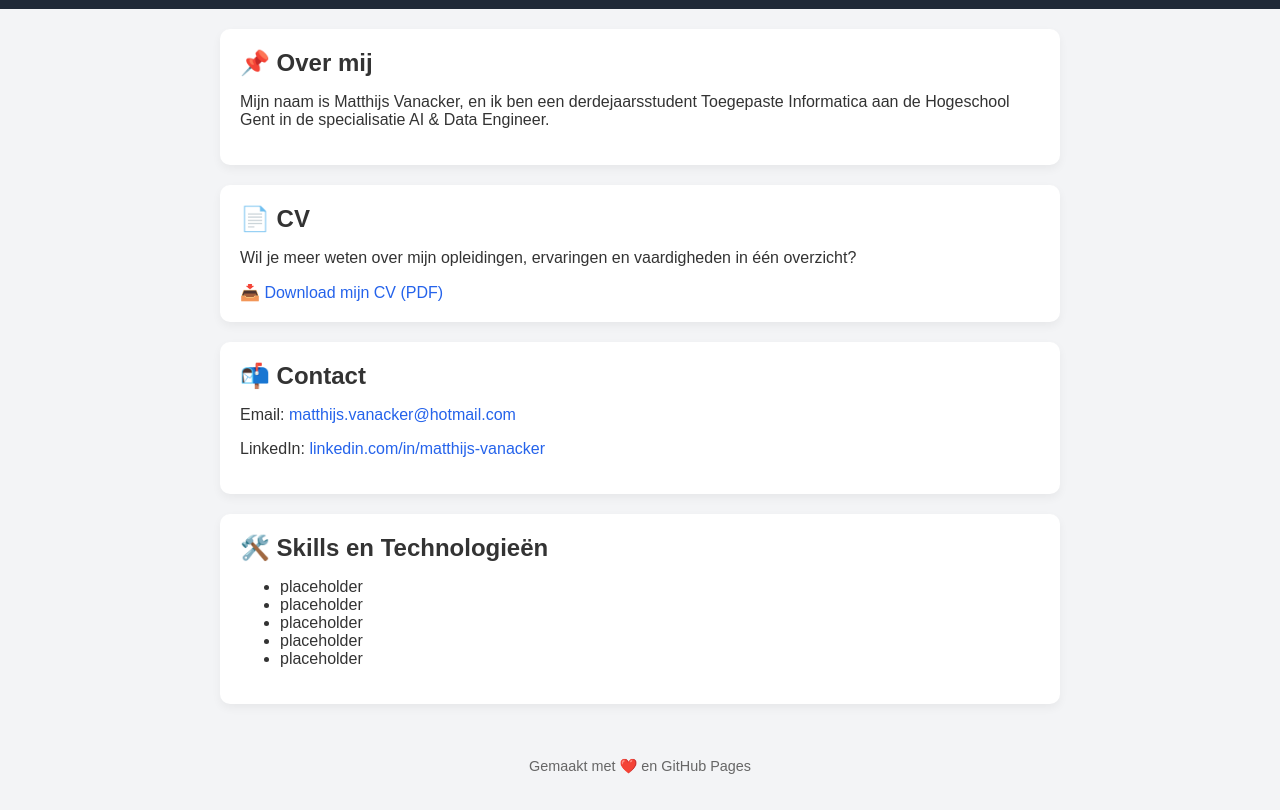
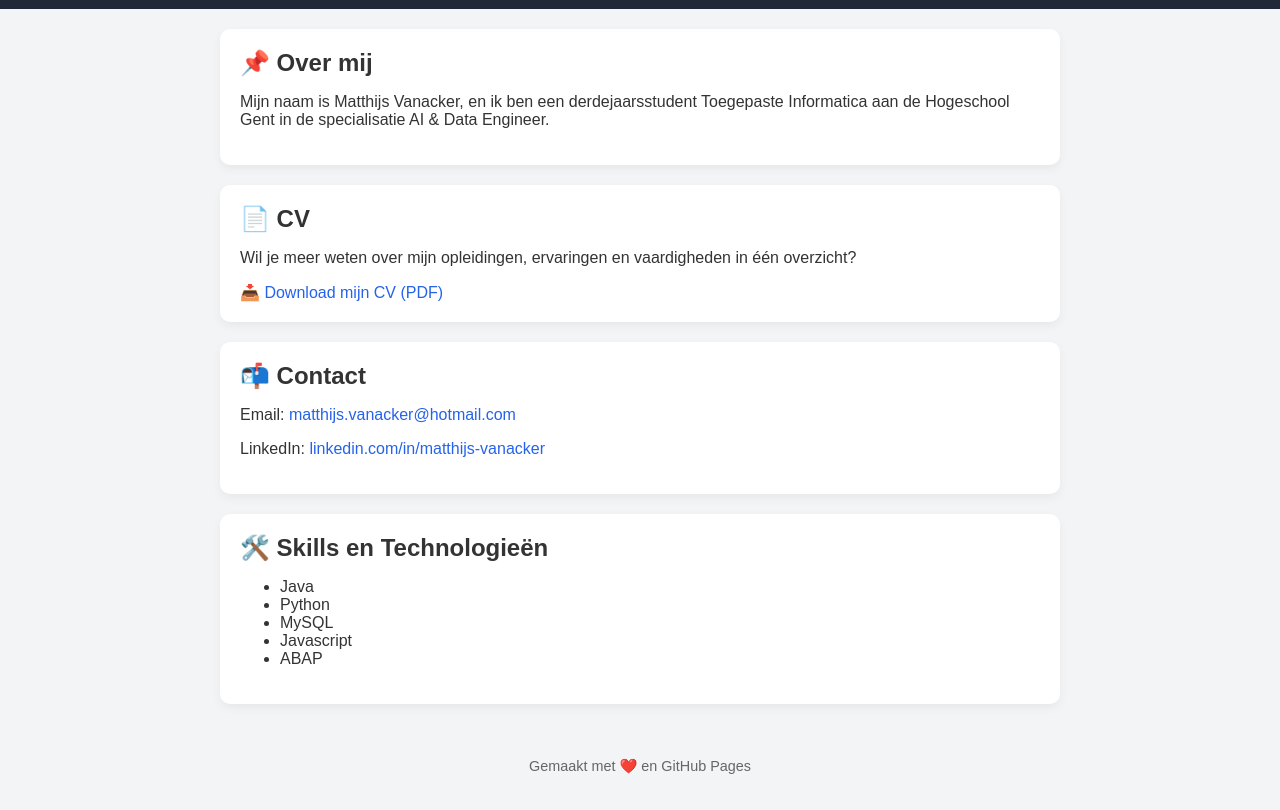
Before and after one commit to MatthijsVanacker/Portfolio, a plain HTML site: page index.html in a window 1280 px wide. Shown: the part 78-888 px from the top of the page. Drawn offline with Linux system fonts and the light colour scheme.

Commit message:
Update index.html

```diff
--- a/index.html
+++ b/index.html
@@ -31,11 +31,11 @@
   <section class="card">
     <h2>🛠️ Skills en Technologieën</h2>
     <ul>
-      <li>placeholder</li>
-      <li>placeholder</li>
-      <li>placeholder</li>
-      <li>placeholder</li>
-      <li>placeholder</li>
+      <li>Java</li>
+      <li>Python</li>
+      <li>MySQL</li>
+      <li>Javascript</li>
+      <li>ABAP</li>
     </ul>
   </section>
 
```
